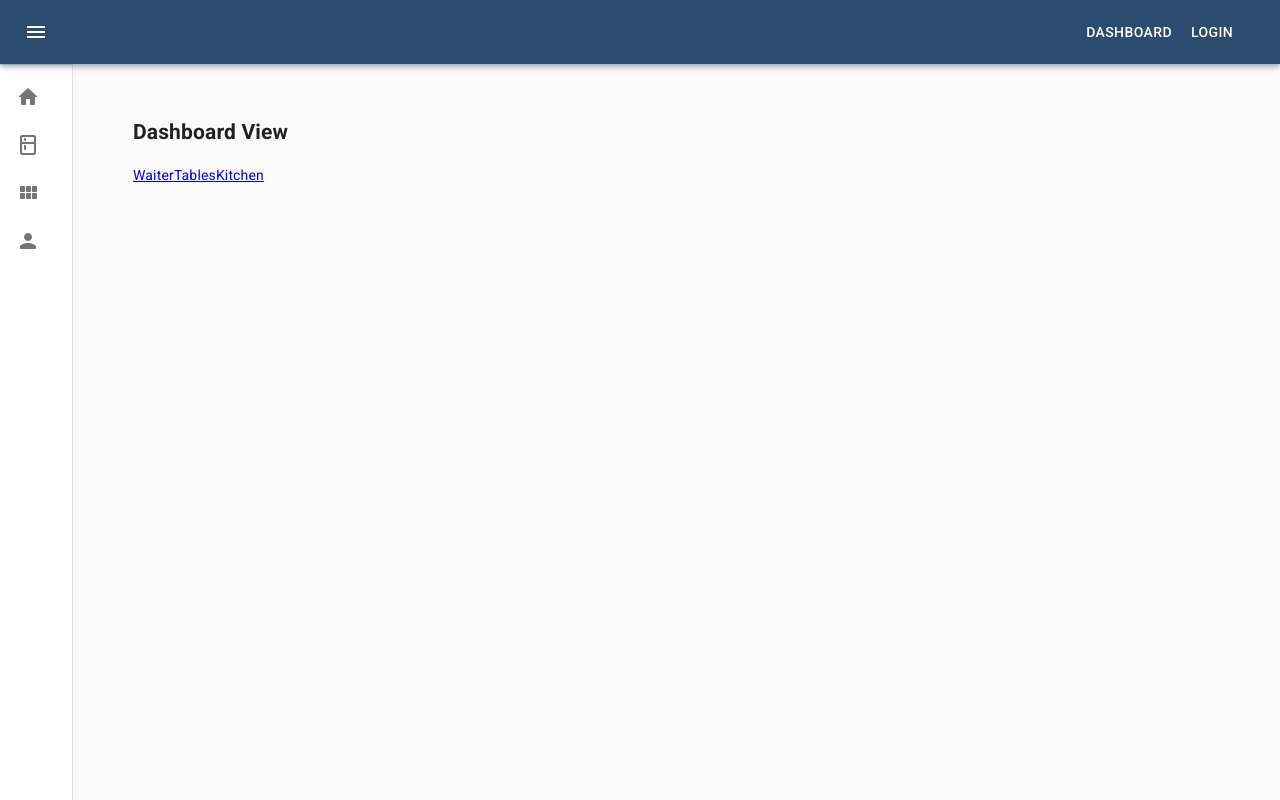
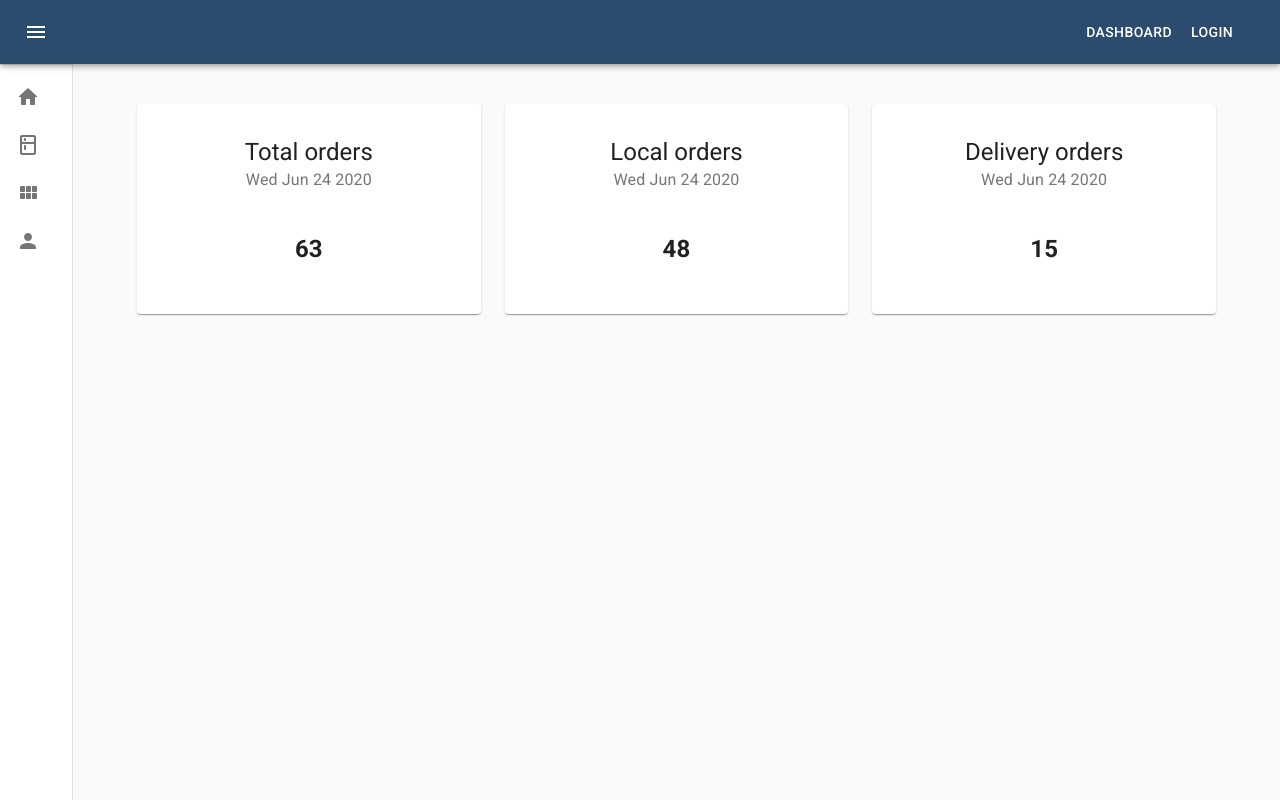
Before and after one commit to rafal-szymanko/react-pizzeria-portal, a React (Create React App) app: page / in a window 1280 px wide. Built offline with nearby package versions, Linux system fonts and the light colour scheme.

Commit message:
Add stats in Dashboard

```diff
--- a/package.json
+++ b/package.json
@@ -25,6 +25,7 @@
     "react-scripts": "3.4.1",
     "react-test-renderer": "^16.13.1",
     "redux": "^4.0.5",
+    "semantic-ui-react": "^0.88.2",
     "typescript": "^3.9.5"
   },
   "scripts": {
--- a/src/components/layout/MainLayout/MainLayout.js
+++ b/src/components/layout/MainLayout/MainLayout.js
@@ -31,6 +31,7 @@ import Container from '@material-ui/core/Container';
 
 import React from 'react';
 import clsx from 'clsx';
+import {Link} from 'react-router-dom';
 import { makeStyles, useTheme } from '@material-ui/core/styles';
 import Drawer from '@material-ui/core/Drawer';
 import AppBar from '@material-ui/core/AppBar';
@@ -150,6 +151,7 @@ export default function MainLayout(props) {
     setOpen(false);
   };
 
+
   return (
     <div className={classes.root}>
       <CssBaseline />
@@ -195,7 +197,7 @@ export default function MainLayout(props) {
         <Divider />
         <List>
           {routes.map(route => (
-            <ListItem button key={route.path}>
+            <ListItem component={Link} to={route.path} button key={route.path}>
               <ListItemIcon>{route.icon}</ListItemIcon>
               <ListItemText primary={route.name} />
             </ListItem>
--- a/src/components/views/Dashboard/Dashboard.js
+++ b/src/components/views/Dashboard/Dashboard.js
@@ -1,15 +1,72 @@
+
 import React from 'react';
-import styles from './Dashboard.module.scss';
-import {Link} from 'react-router-dom';
+import { makeStyles } from '@material-ui/core/styles';
+import Grid from '@material-ui/core/Grid';
+import Box from '@material-ui/core/Box';
+import Card from '@material-ui/core/Card';
+import CardHeader from '@material-ui/core/CardHeader';
+import CardContent from '@material-ui/core/CardContent';
 
 
-const Dashboard = () => (
-  <div className={styles.component}>
-    <h2>Dashboard View</h2>
-    <Link to="/panel/waiter">Waiter</Link>
-    <Link to="/panel/tables">Tables</Link>
-    <Link to="/panel/kitchen">Kitchen</Link>
-  </div>
-);
 
-export default Dashboard;
+
+const useStyles = makeStyles((theme) => ({
+  root: {
+    flexGrow: 1,
+    padding: theme.spacing(2),
+    textAlign: 'center',
+  },
+}));
+
+export default function FullWidthGrid() {
+
+  const classes = useStyles();
+  const currentlyDate = new Date().toDateString();
+
+
+  return (
+    <div className={classes.root}>
+      <Grid container spacing={3}>
+        <Grid item xs={12} sm={4}>
+          <Card className={classes.root}>
+            <CardHeader
+              title="Total orders"
+              subheader={currentlyDate}
+            />
+            <CardContent>
+              <Box fontWeight="fontWeightBold" fontSize={24} m={1}>
+                63
+              </Box>
+            </CardContent>
+          </Card>
+        </Grid>
+        <Grid item xs={12} sm={4}>
+          <Card className={classes.root}>
+            <CardHeader
+              title="Local orders"
+              subheader={currentlyDate}
+            />
+            <CardContent>
+              <Box fontWeight="fontWeightBold" fontSize={24} m={1}>
+                48
+              </Box>
+            </CardContent>
+          </Card>
+        </Grid>
+        <Grid item xs={12} sm={4}>
+          <Card className={classes.root}>
+            <CardHeader
+              title="Delivery orders"
+              subheader={currentlyDate}
+            />
+            <CardContent>
+              <Box fontWeight="fontWeightBold" fontSize={24} m={1}>
+                15
+              </Box>
+            </CardContent>
+          </Card>
+        </Grid>
+      </Grid>
+    </div>
+  );
+}
--- a/src/components/views/Login/Login.module.scss
+++ b/src/components/views/Login/Login.module.scss
@@ -2,9 +2,4 @@
 
 .component {
   padding: $base-size;
-  position: absolute;
-  top: 50%;
-  left: 50%;
-  transform: translate(-50%, -50%);
-
 }
```
Also changed, not shown: 1 other file (tests, documents, lock files or other folders).
